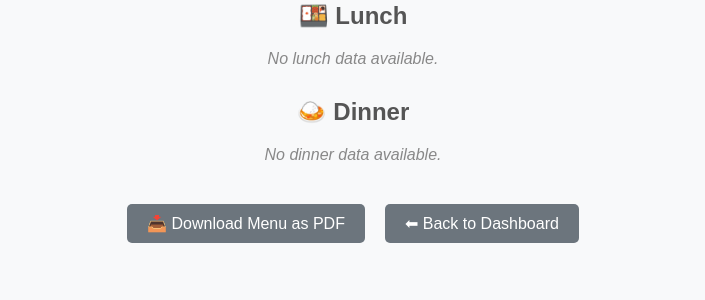
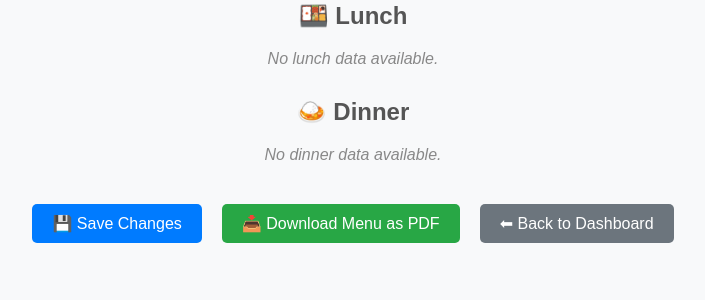
Before and after one commit to jenish-chauhan/FOOD_mess_app, a Flask app: page /weakly_menu in a window 1280 px wide. Shown: the part 219-519 px from the top of the page, without its empty margins (287-992 px from the left). Run offline with Flask 3, Linux system fonts and the light colour scheme; data comes from the database, SQL or seed files in the repository.

Commit message:
update menufile

```diff
--- a/templates/weakly_menu.html
+++ b/templates/weakly_menu.html
@@ -161,18 +161,35 @@
 
     <!-- Buttons -->
     <div class="button-container">
-        <button onclick="downloadPDF()" class="btn back-btn">📥 Download Menu as PDF</button>
+        <button id="save-btn" class="btn download-btn" style="background-color: #007bff;">💾 Save Changes</button>
+        <button onclick="downloadPDF()" class="btn download-btn">📥 Download Menu as PDF</button>
         <a href="/admin_dashboard" class="btn back-btn">⬅ Back to Dashboard</a>
     </div>
 
-    <!-- JavaScript for Inline Editing -->
+    <!-- JavaScript for Inline Editing and Saving -->
     <script>
+        // Inline saving on processing
         document.querySelectorAll('.editable').forEach(cell => {
-            cell.addEventListener('input', function() {
-                let meal = this.dataset.meal;
-                let id = this.dataset.id;
-                let day = this.dataset.day;
-                let newValue = this.innerText.trim();
+            cell.addEventListener('blur', function() { // Save on blur (click away)
+                saveCell(this);
+            });
+
+            cell.addEventListener('keydown', function(event) {
+                if (event.key === 'Enter') {
+                    event.preventDefault(); // Prevent newline
+                    this.blur(); // Trigger save
+                }
+            });
+        });
+
+        function saveCell(cell) {
+             let meal = cell.dataset.meal;
+             let id = cell.dataset.id;
+             let day = cell.dataset.day;
+             let newValue = cell.innerText.trim();
+
+             // Visual indicator: change background slightly
+             cell.style.backgroundColor = "#e8f0fe";
 
              fetch('/update_menu', {
                  method: 'POST',
@@ -180,13 +197,25 @@
                  body: JSON.stringify({ meal, id, day, new_value: newValue })
              })
              .then(response => response.json())
-                .then(data => console.log(data.message))
-                .catch(error => console.error('❌ Error:', error));
+             .then(data => {
+                 console.log(data.message);
+                 cell.style.backgroundColor = "#d4edda"; // Greenish on success
+                 setTimeout(() => { cell.style.backgroundColor = ""; }, 1000);
+             })
+             .catch(error => {
+                 console.error('❌ Error:', error);
+                 cell.style.backgroundColor = "#f8d7da"; // Reddish on error
+                 alert("Failed to save changes! Please check connection.");
              });
+        }
+
+        // Bulk Save Button (Optional, re-saves everything just in case)
+        document.getElementById('save-btn').addEventListener('click', function() {
+            alert("Changes are saved automatically when you click outside the cell! \n\nStarting manual save check...");
+            // We could trigger a save for everyone, but inline is better.
+            // We'll just provide reassurance.
         });
-    </script>
 
-    <script>
         function downloadPDF() {
             window.location.href = "/download_menu_pdf";
         }
```
Lines whose indentation alone changed are shown as unchanged.
